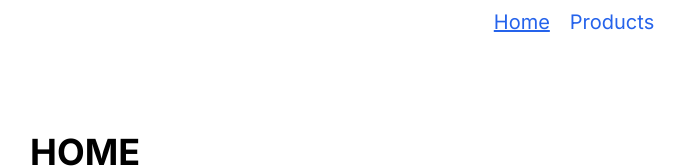
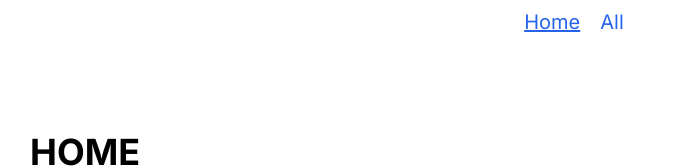
Before and after one commit to pgarr/next-js, a Next.js app: page / in a window 1280 px wide. Shown: the top 168 px of the page, without its empty margins (66-750 px from the left). Built offline with nearby package versions, Linux system fonts and the light colour scheme.

Commit message:
fix name link

```diff
--- a/src/app/layout.tsx
+++ b/src/app/layout.tsx
@@ -36,7 +36,7 @@ export default function RootLayout({
 						</li>
 						<li>
 							<ActiveLink href="/products" {...navLinkProps}>
-								Products
+								All
 							</ActiveLink>
 						</li>
 					</ul>
```
